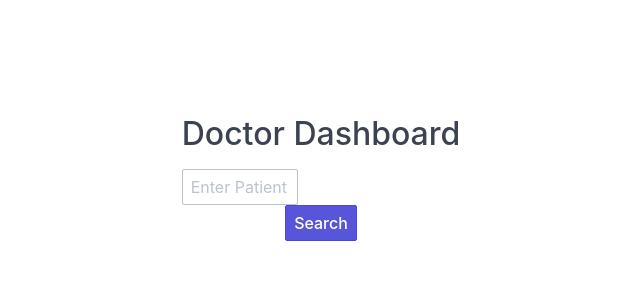
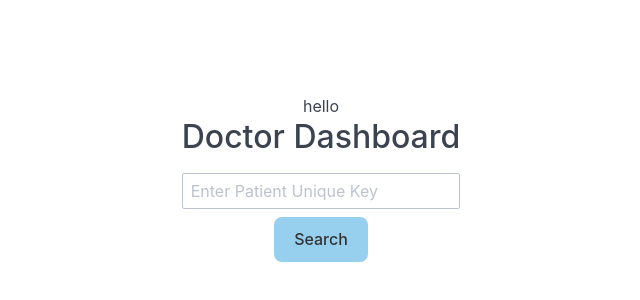
Before and after one commit to Astroneeor/BiasHacker, a React (Vite) app: page /doctor in a window 1280 px wide. Shown: the part 222-522 px from the top of the page, without its empty margins (319-959 px from the left). Built offline with nearby package versions, Linux system fonts and the light colour scheme.

Commit message:
dashboard changes

```diff
--- a/src/frontend/App.tsx
+++ b/src/frontend/App.tsx
@@ -1,10 +1,11 @@
 import { BrowserRouter as Router, Routes, Route } from 'react-router-dom';
-import Homepage from './pages/Homepage';
+
 import DoctorDashboard from './pages/DoctorDashboard';
 import './App.css';
 import 'spectre.css/dist/spectre.min.css';
 import PatientSuccess from './pages/PatientSuccess';
 import PatientSurvey from './pages/PatientSurvey';
+import Homepage from './pages/Homepage';
 
 
 function App() {
--- a/src/frontend/pages/DoctorDashboard/index.tsx
+++ b/src/frontend/pages/DoctorDashboard/index.tsx
@@ -23,21 +23,23 @@ const DoctorDashboard: React.FC = () => {
   };
 
   return (
-    <div className="doctor-dashboard">
+
+    <div >
+      <nav> hello</nav>
       <h2>Doctor Dashboard</h2>
       <div className="form-group">
         <input
-          className="form-input col-5"
+          className="form-input mb-2"
           type="text"
           value={uniqueKey}
           onChange={handleInputChange}
           placeholder="Enter Patient Unique Key"
-          style={{ marginRight: '10px' }}
         />
-        <button className="btn btn-primary" onClick={handleSearch}>Search</button>
+        <button style={{ backgroundColor: '#96d0ee' }} onClick={handleSearch}>Search</button>
       </div>
       {error && <p className="error">{error}</p>}
-      {patientData && (
+      {
+        patientData && (
           <div className="patient-data">
             <h3>Patient Data</h3>
             <table className="table table-striped table-hover">
@@ -65,8 +67,9 @@ const DoctorDashboard: React.FC = () => {
               </tbody>
             </table>
           </div>
-      )}
-    </div>
+        )
+      }
+    </div >
   );
 };
 
--- a/src/frontend/pages/Homepage/index.tsx
+++ b/src/frontend/pages/Homepage/index.tsx
@@ -10,7 +10,7 @@ const Homepage: React.FC = () => {
       <img src={MainLogo} style={{ width: '100px' }} />
       <h1 className="text-dark" >Welcome to HeyDoc!</h1>
       <p className="text dark">Choose your portal:</p>
-      <button className="text-dark m-2" style={{ backgroundColor: '#eb9393' }} onClick={() => navigate('/patient')}>Patient</button>
+      <button className="text-dark m-2" style={{ backgroundColor: '#96d0ee' }} onClick={() => navigate('/patient')}>Patient</button>
       <button className="text-dark m-2" style={{ backgroundColor: '#dbdbdb' }} onClick={() => navigate('/doctor')}>Doctor</button>
     </div>
   );
--- a/src/frontend/pages/PatientSuccess/index.tsx
+++ b/src/frontend/pages/PatientSuccess/index.tsx
@@ -7,8 +7,8 @@ export default function PatientSuccess() {
     const location = useLocation();  // Hook to access the current location
     const { code } = location.state || {};  // Extract the name from state
     return (
-        <div className="col-8 is-centered bg-gray p-2">
-            <h1>Tell Your Doctor this Code: </h1>
+        <div className="col-8 is-centered p-6 card rounded-lg text-center" style={{ backgroundColor: '#96d0ee' }}>
+            <h1 className="text-center">Tell Your Doctor this Code: </h1>
             <h2>{code}</h2>
         </div>
     );
--- a/src/frontend/pages/PatientSurvey/form.ts
+++ b/src/frontend/pages/PatientSurvey/form.ts
@@ -1,5 +1,6 @@
 
-export interface Form {
+export interface Patient {
+    Code?: string
     Name?: string
     Age?: number
     Gender?: string
--- a/src/frontend/pages/PatientSurvey/index.tsx
+++ b/src/frontend/pages/PatientSurvey/index.tsx
@@ -1,23 +1,21 @@
 import React from 'react';
 import { useForm } from 'react-hook-form';
-import { FormRules } from './form';
+import { FormRules, Patient } from './form';
 import { nanoid } from 'nanoid';
 
 import { useNavigate } from 'react-router-dom';
 
 export default function PatientSurvey() {
     const navigate = useNavigate();
-    const { register, handleSubmit, formState: { errors } } = useForm();
+    const { register, handleSubmit } = useForm();
 
-    const onSubmit = (data) => {
+    const onSubmit = (data: Patient) => {
         const code = nanoid(6);
         data.Code = code;
         //send post request to server
         console.log(data);
         navigate('/patient/success', { state: { code: code } });
     };
-
-    console.log(errors);
 
     return (
         <div className='col-8 is-centered'>
@@ -42,7 +40,7 @@ export default function PatientSurvey() {
                 </select>
                 <textarea className='form-input mb-2' placeholder="Problems Experienced" {...register("Problems", FormRules.Problems)} />
 
-                <input className='form-input mb-2' type="submit" />
+                <input className='form-input mb-2' style={{ backgroundColor: '#96d0ee' }} type="submit" />
             </form>
         </div>
     );
```
Lines whose indentation alone changed are shown as unchanged.
